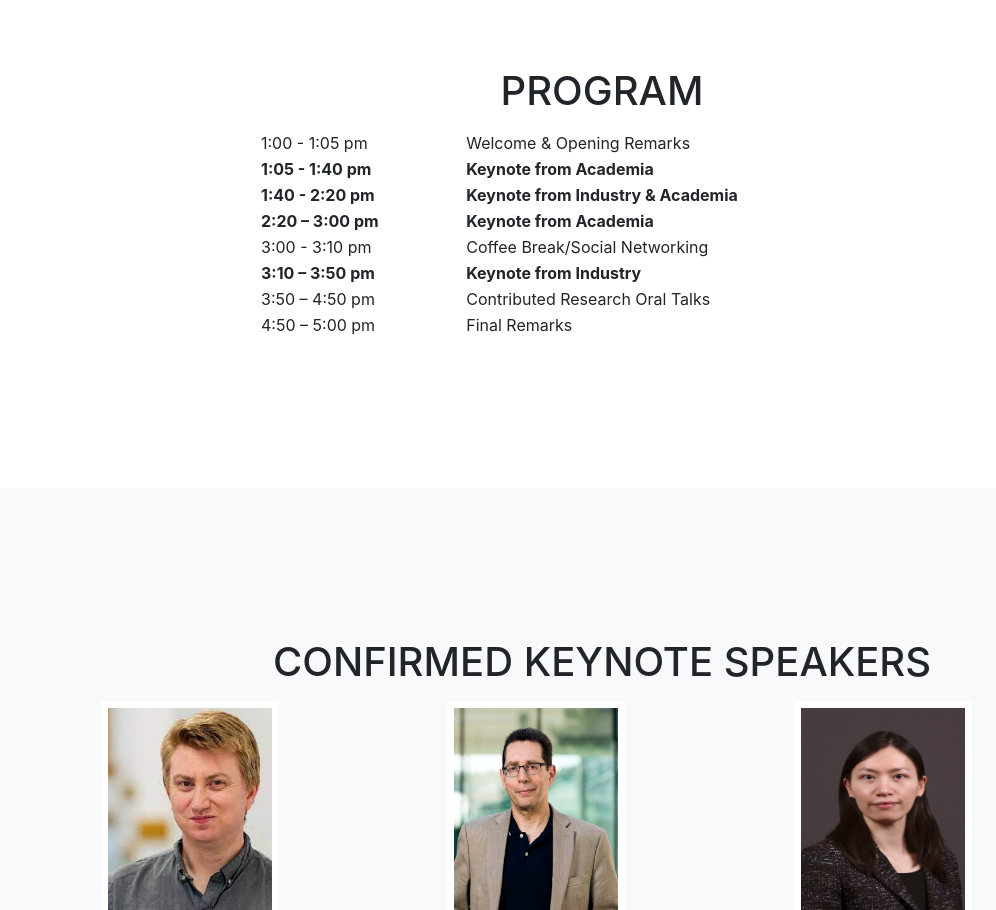
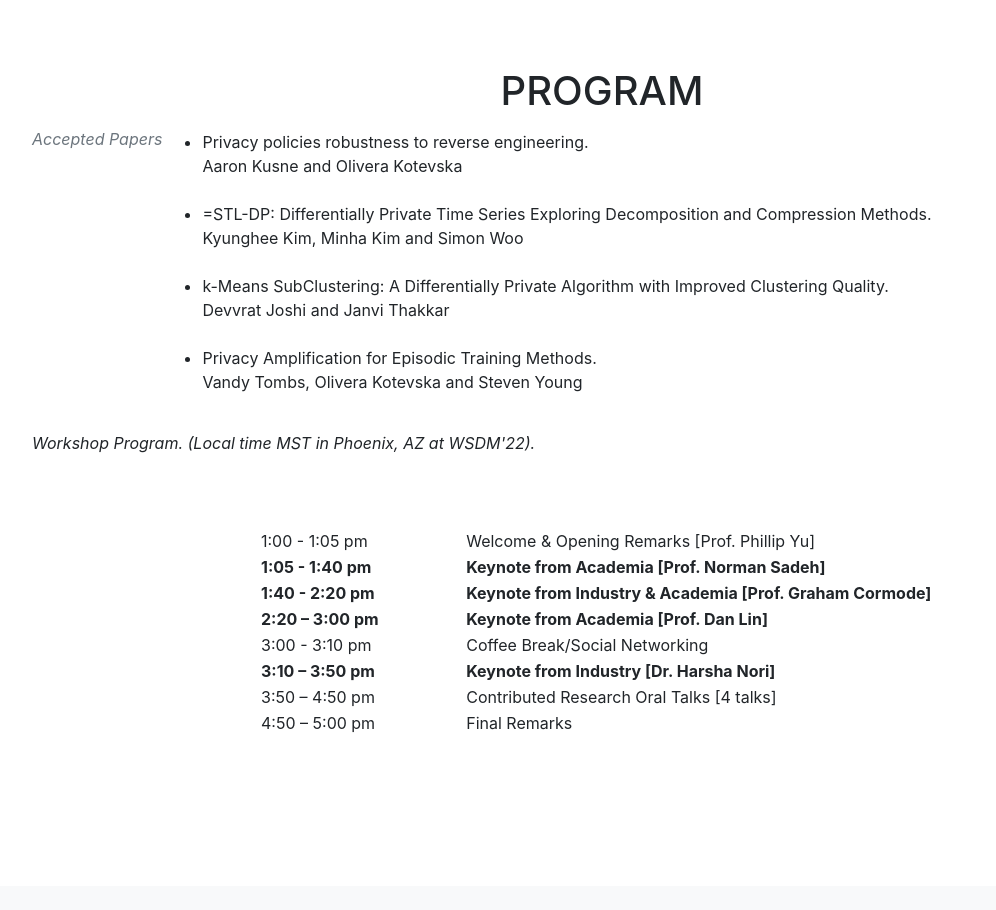
Before and after one commit to PASWorkshop22/PASWorkshop22.github.io, a website with bundled scripts: page index.html in a window 1280 px wide. Shown: the part 4040-4950 px from the top of the page, without its empty margins (38-1034 px from the left). Built offline with nearby package versions, Linux system fonts and the light colour scheme; files whose address does not match are found by name; a web font is replaced by a local one.

Commit message:
Update index.html

```diff
--- a/index.html
+++ b/index.html
@@ -147,7 +147,7 @@
               <li>Submission deadline: <b>August 29th, 2022</b> </li>
               <li>Notification of Acceptance: <b>September, 15th, 2022</b> </li>
               <li>Camera-ready paper due: <b>Septebmer, 30th, 2022</b> </li>
-              <li>PAS at CIKM'22 Workshop day: <b>October 21th, 2022</b> </li>
+              <li>PAS at CIKM'22 Workshop day: <b>October 21st, 2022</b> </li>
             </ul>
             <!-- <div style="text-align:center"><a class="btn btn-primary btn-xl text-uppercase js-scroll-trigger"
                 href="">Read
@@ -192,33 +192,9 @@
     </div>
   </section>
 
-  <!-- About -->
-    <!-- <section id="program">
-    <div class="container">
-      <div class="row">
-        <div class="col-lg-12 text-center">
-          <h2 class="section-heading text-uppercase">Workshop Program</h2>
-		<div style="text-align:left">
-	  		The workshop will be hybrid where at least two of the organizers are going to attend the workshop in person to ensure everything runs smooth.
-			The workshop will be advertised to our local institutions, our collaborator networks, relevant universities, industry, and on social platforms.
-			The full day workshop schedule is planned with two half-day sessions that are split by the conference planned lunch break (which we observed historically to be 12:30 - 13:30 in the past but will update accordingly as needed).
-			<br />
-			Our program will consist of the following main components:
-			<ul>
-				<li> invited keynotes from experts in the field of privacy algorithms coming from both industry and academia to create a synergistic atmosphere and to stimulate collaborations. </li>
-				<li> contributed research oral talks selected from the set of accepted works into PAS. </li>
-				<li> future directions panel discussion that will be composed of our keynote speakers given their expertise in this domain. </li>
-				<li> contributed poster sessions both before lunch and after the final remarks to allow all those with works accepted into the workshop (not just those selected for oral talks) to present their work and socialize stimulating new ideas and potential collaborations. </li>
-			</ul>
-			We will post detailed program if our workshop proposal were to be accepted.
-		</div>
-        </div>
-      </div>
-    </div>
-  </section> -->
-
   <section id="program">
       <div class="container">
+
           <div class="row">
               <div class="col-lg-12 text-center">
                   <h2 class="section-heading text-uppercase">Program</h2>
@@ -226,38 +202,30 @@
           </div>
 
           <div class="row">
-            <!-- <table style="margin-left:auto;margin-right:auto;"> -->
               <table style="margin-left:auto;margin-right:auto;width: 60%;">
                 <colgroup>
                    <col span="1" style="width: 30%; text-align: center;">
                    <col span="1" style="width: 70%; text-align: left;">
                 </colgroup>
-                <!-- 1:00 – 1:05 Welcome & Opening Remarks [Prof. Phillip Yu]
-                1:05 – 1:40 Keynote from Academia [Prof. Norman Sadeh]
-                1:40 – 2:20 Keynote from Industry & Academia [Prof. Graham Cormode]
-                2:20 – 3:00 Keynote from Academia [Prof. Dan Lin]
-                3:00 – 3:10 Coffee Break/Social Networking
-                3:10 – 3:50 Keynote from Industry [Dr. Harsha Nori]
-                3:50 – 4:50 Contributed Research Oral Talks [4 talks]
-                4:50 – 5:00 Final Remarks -->
+
                   <tr>
                       <td>1:00 - 1:05 pm</td>
-                      <td>Welcome & Opening Remarks</td>
+                      <td>Welcome & Opening Remarks [Prof. Phillip Yu]</td>
                   </tr>
                   <tr>
                       <th>1:05 - 1:40 pm</th>
-                      <th >Keynote from Academia</th>
+                      <th >Keynote from Academia [Prof. Norman Sadeh]</th>
                   </tr>
 
 
                   <tr>
                       <th>1:40 - 2:20 pm</th>
-                      <th>Keynote from Industry & Academia</th>
+                      <th>Keynote from Industry & Academia [Prof. Graham Cormode]</th>
                   </tr>
 
                   <tr>
                       <th>2:20 – 3:00 pm</th>
-                      <th>Keynote from Academia</th>
+                      <th>Keynote from Academia [Prof. Dan Lin]</th>
                   </tr>
 
                   <tr>
@@ -267,18 +235,29 @@
 
                   <tr>
                       <th>3:10 – 3:50 pm</th>
-                      <th>Keynote from Industry</th>
+                      <th>Keynote from Industry [Dr. Harsha Nori]</th>
                   </tr>
 
                   </tr>
                     <td>3:50 – 4:50 pm</td>
-                    <td>Contributed Research Oral Talks</td>
+                    <td>Contributed Research Oral Talks [4 talks]</td>
                   </tr>
 
                   </tr>
                     <td>4:50 – 5:00 pm</td>
                     <td>Final Remarks</td>
                   </tr>
+		<br>
+
+		<h3 class="section-subheading text-muted">Accepted Papers</h3>
+		<ul style="text-align:justify">
+		<li>Privacy policies robustness to reverse engineering. <br>Aaron Kusne and Olivera Kotevska</li><br>
+		<li>=STL-DP: Differentially Private Time Series Exploring Decomposition and Compression Methods. <br>Kyunghee Kim, Minha Kim and Simon Woo</li><br>
+		<li>k-Means SubClustering: A Differentially Private Algorithm with Improved Clustering Quality. <br>Devvrat Joshi and Janvi Thakkar</li><br>
+		<li>Privacy Amplification for Episodic Training Methods. <br>Vandy Tombs, Olivera Kotevska and Steven Young</li><br>
+		</ul>
+
+		<h3 class="section-subheading">Workshop Program. (Local time MST in Phoenix, AZ at WSDM'22).</h3>
 
               </table>
           </div>
@@ -330,7 +309,7 @@
         <div class="col-sm-4">
           <div class="team-member">
             <a href="https://lindan.mufaculty.umsystem.edu/home"><img style="max-width:none" class="mx-auto" src="img/DanLin.jpg" alt=""></a> <!--  rounded-circle-->
-            <h4><a href="https://lindan.mufaculty.umsystem.edu/home">Dan Lin</a></h4>
+            <h4><a href="https://lab.vanderbilt.edu/lin-iprivacylab/">Dan Lin</a></h4>
             <p class="text-muted" style="display:inline">Professor</p>
 	    <p class="text-muted">Vanderbilt University (USA)</p>
             <ul class="list-inline social-buttons">
```
